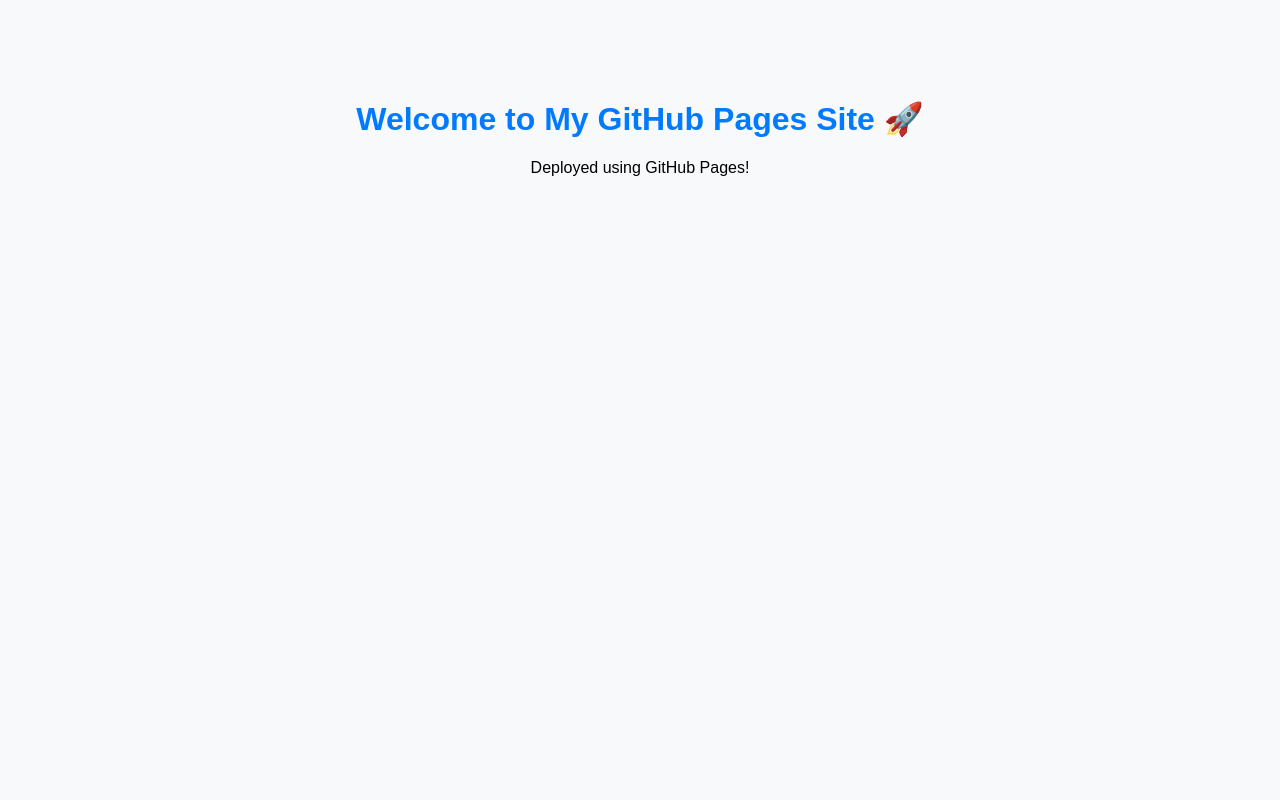
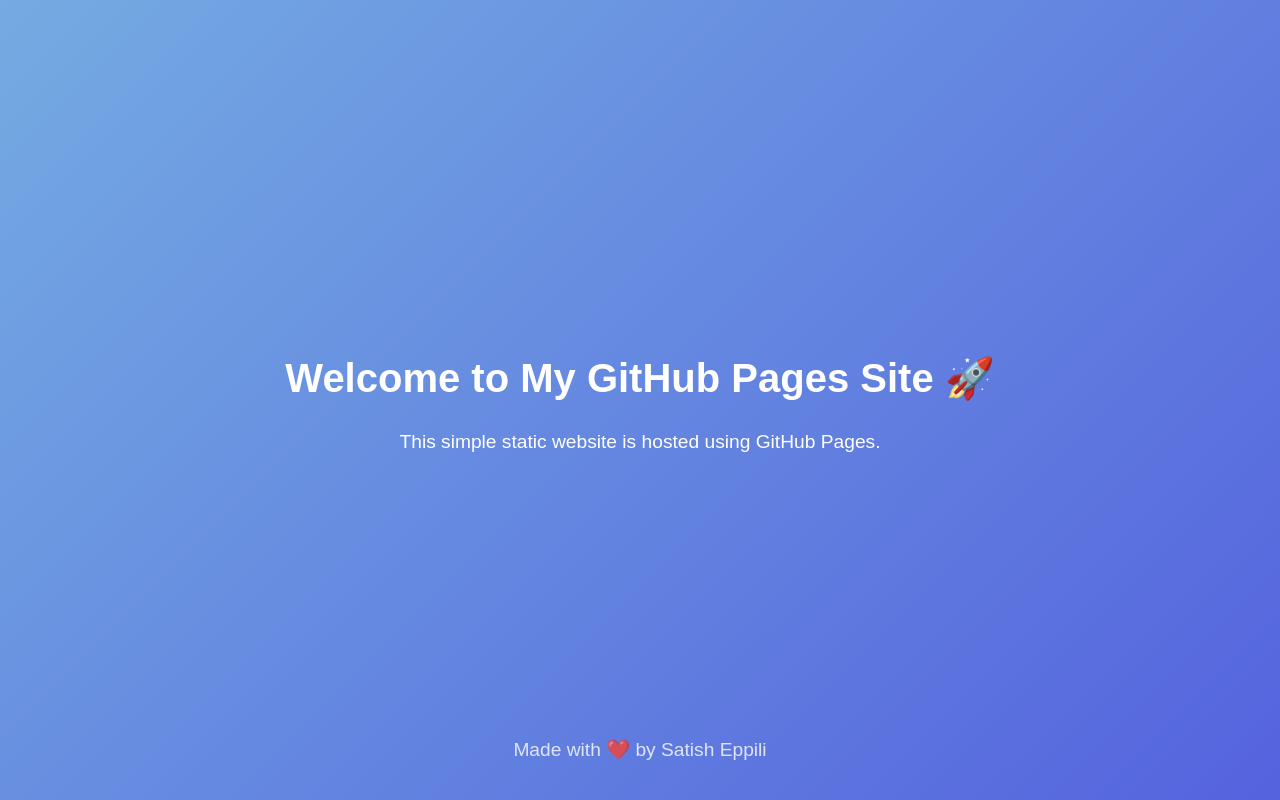
Before and after one commit to SatishEppili/github-pages-website, a plain HTML site: page index.html in a window 1280 px wide. Drawn offline with Linux system fonts and the light colour scheme.

Commit message:
Final updated index.html and CSS

```diff
--- a/index.html
+++ b/index.html
@@ -4,20 +4,16 @@
   <meta charset="UTF-8" />
   <meta name="viewport" content="width=device-width, initial-scale=1.0" />
   <title>My GitHub Pages Website</title>
-  <style>
-    body {
-      font-family: Arial, sans-serif;
-      background-color: #f7f9fb;
-      text-align: center;
-      margin-top: 100px;
-    }
-    h1 {
-      color: #007bff;
-    }
-  </style>
+
+  <!-- Link to your external CSS file -->
+  <link rel="stylesheet" href="style.css">
 </head>
 <body>
   <h1>Welcome to My GitHub Pages Site 🚀</h1>
-  <p>Deployed using GitHub Pages!</p>
+  <p>This simple static website is hosted using GitHub Pages.</p>
+
+  <footer>
+    <p>Made with ❤️ by Satish Eppili</p>
+  </footer>
 </body>
 </html>
--- /dev/null
+++ b/style.css
@@ -0,0 +1,30 @@
+/* style.css */
+body {
+  font-family: 'Poppins', sans-serif;
+  background: linear-gradient(135deg, #74ABE2, #5563DE);
+  color: white;
+  text-align: center;
+  margin: 0;
+  padding: 0;
+  height: 100vh;
+  display: flex;
+  flex-direction: column;
+  justify-content: center;
+}
+
+h1 {
+  font-size: 2.5rem;
+  margin-bottom: 10px;
+}
+
+p {
+  font-size: 1.2rem;
+}
+
+footer {
+  position: absolute;
+  bottom: 20px;
+  width: 100%;
+  font-size: 0.9rem;
+  opacity: 0.8;
+}
```
